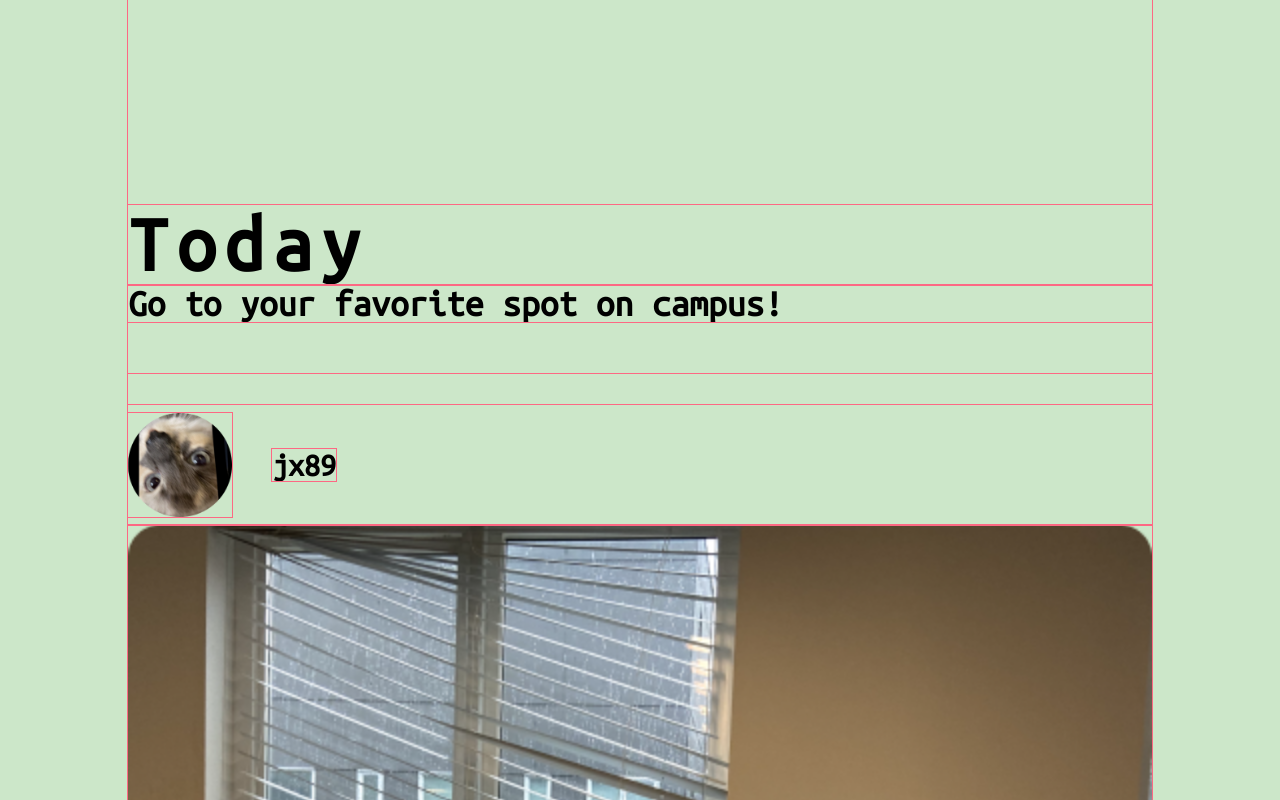
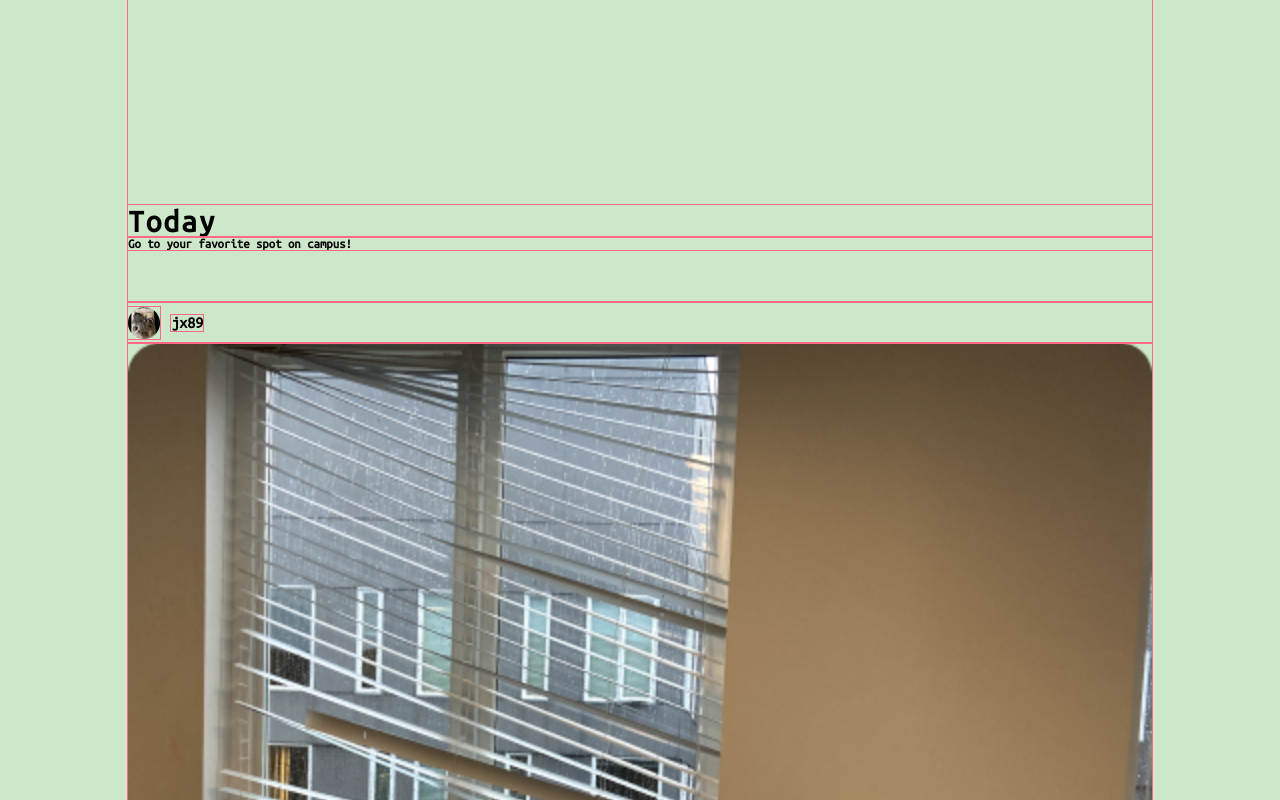
Before and after one commit to DubScrubs/Dubhacks22, a React (Create React App) app: page / in a window 1280 px wide. Shown: the top 800 px of the page. Built offline with nearby package versions, Linux system fonts and the light colour scheme.

Commit message:
Upload Page

```diff
--- a/src/components/Post.js
+++ b/src/components/Post.js
@@ -1,4 +1,8 @@
 
+
+// function Comment({user, content}){
+
+// }
 
 function Post({user, post}) {
   const {name, pfp} = user;
--- a/src/index.css
+++ b/src/index.css
@@ -11,6 +11,7 @@ body {
   margin-top: 0;
   background: #CCE7C9;
   width: 80%;
+  height: 100%;
   margin: 0 auto 0 auto;
 
 }
@@ -43,32 +44,36 @@ a {
 .Theme {
   padding: 20% 0% 5% 0%;
   font-weight: bold;
-  font-size: 2em
+  font-size: 2em;
 }
 
 .Theme h2{
-  font-size: 2.5em;
-  letter-spacing: .1em;
+  font-size: 1em;
+  letter-spacing: .05em;
+}
+
+.Theme h3{
+  font-size: .4em;
 }
 
 .post {
-  margin: 2em 0 2em 0;
+  margin: .1em 0 2em 0;
 }
 
 .post-header {
-  height: 7.5em;
+  height: 2.5em;
   display: flex;
   align-items: center;
 }
 
 .post-header img{
-  height: 6.5em;
+  height: 2em;
   margin: .5em .5em .5em 0;
 }
 
 .post-header h4{
-  margin-left: 1em;
-  font-size: 2em;
+  margin-left: .2em;
+  font-size: 75.em;
 }
 
 .post-img{
--- a/src/index.js
+++ b/src/index.js
@@ -3,6 +3,7 @@ import ReactDOM from 'react-dom/client';
 import { BrowserRouter, Routes, Route } from 'react-router-dom';
 import './index.css';
 import App from './App';
+import Upload from './pages/Upload';
 import ErrorPage from './ErrorPage';
 import reportWebVitals from './reportWebVitals';
 
@@ -12,6 +13,8 @@ root.render(
     <Routes>
 
       <Route path="/" element={<App/>} />
+
+      <Route path="/Upload" element={<Upload/>} />
 
       <Route path="*" element={<ErrorPage/>}/>
 
--- /dev/null
+++ b/src/pages/Upload.js
@@ -0,0 +1,14 @@
+
+
+
+function Upload() {
+
+
+  return (
+    <div className="Upload">
+      <p>Upload page</p>
+    </div>
+  );
+}
+
+export default Upload;
```
